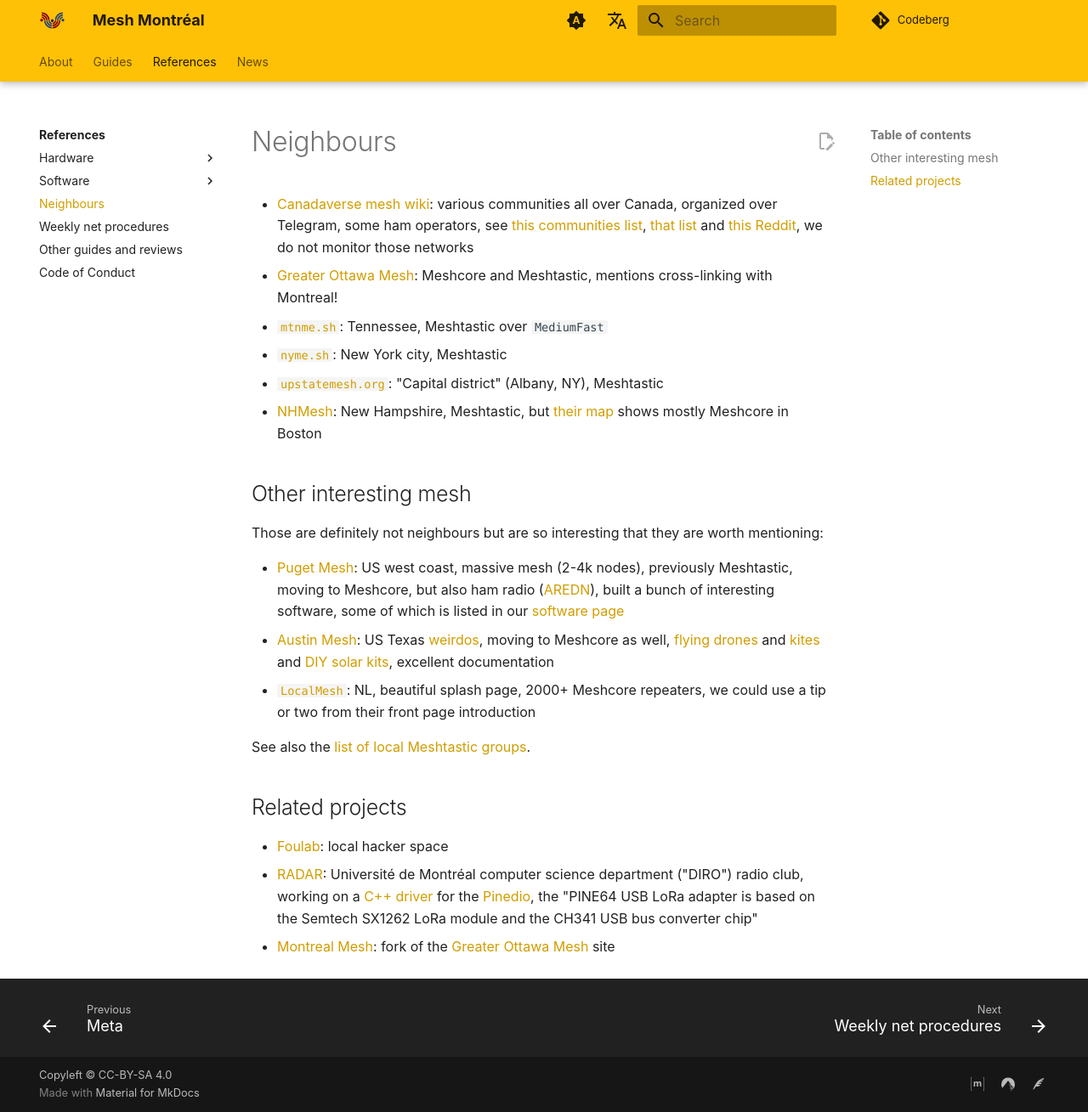
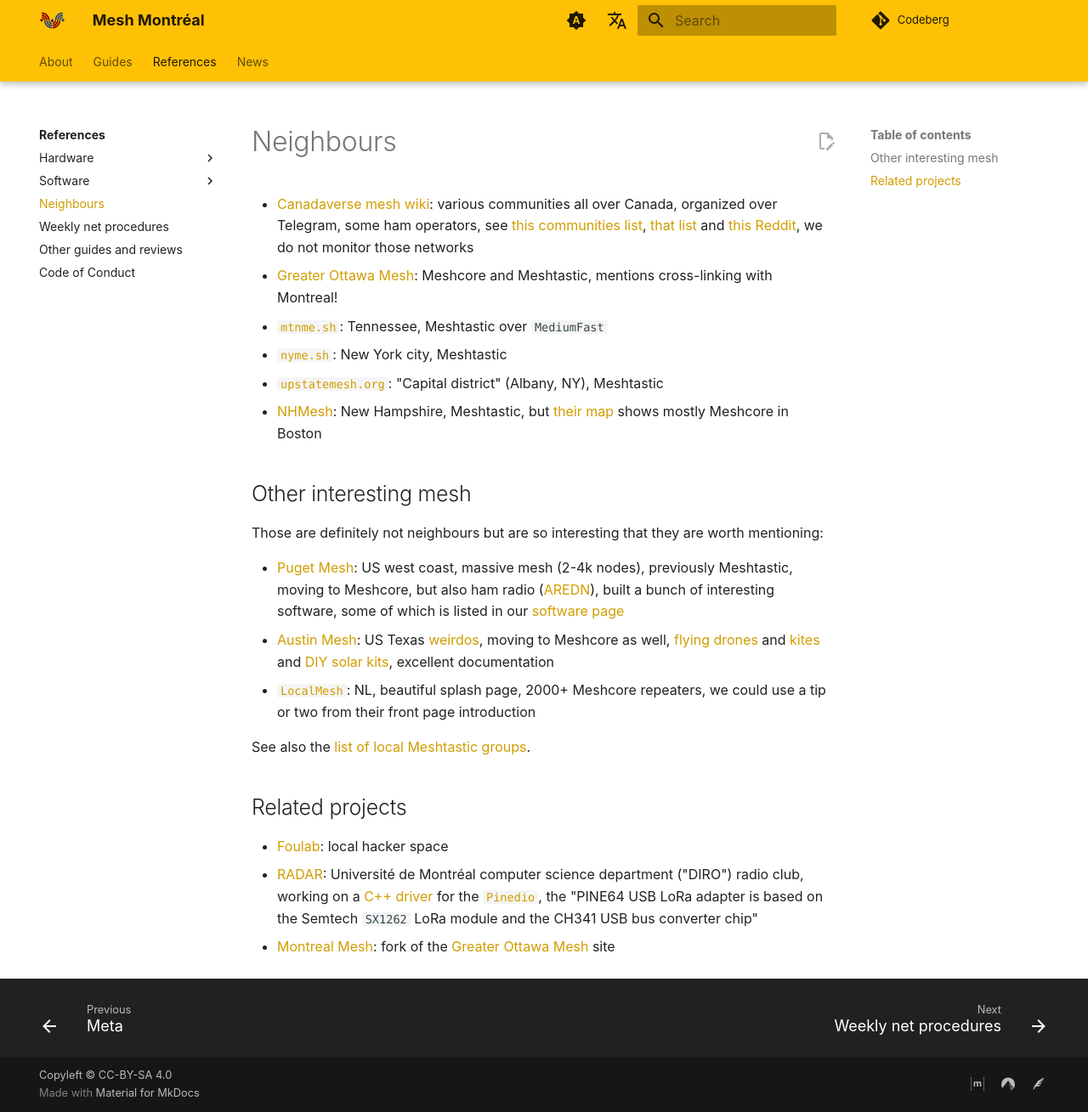
Before and after one commit to ReseauLibre/lora.reseaulibre.ca, an MkDocs documentation site: the page built from docs/references/neighbours.md, in a window 1280 px wide and 1309 px high. Shown: the whole window at 85% size. Built offline with MkDocs 1.6.1 and Material for MkDocs 9.7.7, drawn with Linux system fonts in a browser that asks for light colours; plug-ins that fetch from the network failed and are left out; comment, search, counter and statistics services are not loaded.

Commit message:
spellcheck

```diff
--- a/docs/references/neighbours.md
+++ b/docs/references/neighbours.md
@@ -34,6 +34,6 @@
 - [Foulab](https://foulab.org): local hacker space
 - [RADAR](https://radar.aediroum.ca/): Université de Montréal computer science department
   ("DIRO") radio club, working on a [C++ driver](https://codeberg.org/RADAR/pinedio-lora-driver) for the
-  [Pinedio](https://wiki.pine64.org/wiki/Pinedio#USB_adapter), the "PINE64 USB LoRa adapter is based on the Semtech
-  SX1262 LoRa module and the CH341 USB bus converter chip"
+  [`Pinedio`](https://wiki.pine64.org/wiki/Pinedio#USB_adapter), the "PINE64 USB LoRa adapter is based on the Semtech
+  `SX1262` LoRa module and the CH341 USB bus converter chip"
 - [Montreal Mesh](https://www.montrealmesh.ca): fork of the [Greater Ottawa Mesh](https://ottawamesh.ca/) site
```
Also changed, not shown: docs/guides/reticulum/index.md (+1 -1 lines), 1 other file.
